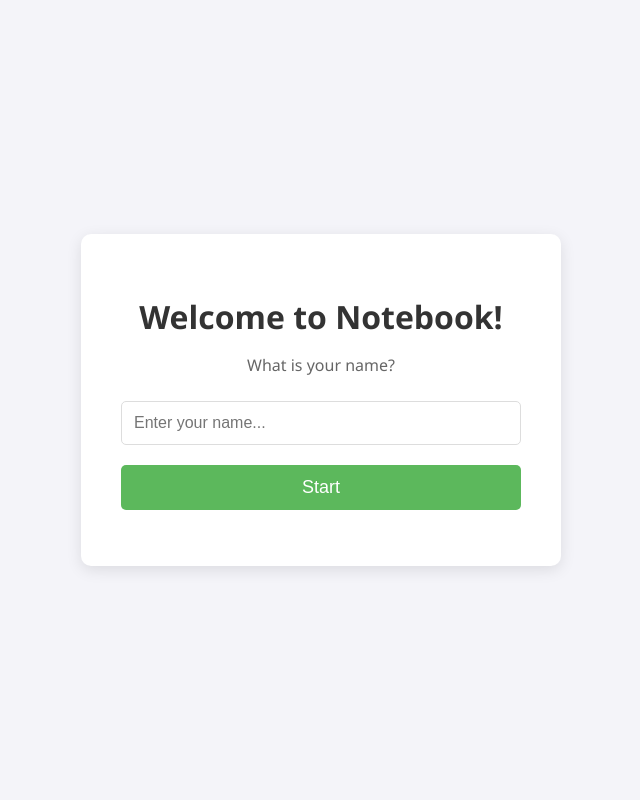
After one commit to jodamin/MYNOTE, a Flask app: page /welcome in a window 1280 px wide. The commit adds this page. Shown: the whole page, without its empty margins (319-959 px from the left). Run offline with Flask 3, Linux system fonts and the light colour scheme.

Commit message:
update v1.0.2

```diff
--- a/app.py
+++ b/app.py
@@ -1,7 +1,10 @@
-from flask import Flask, render_template, request, redirect
+from flask import Flask, render_template, request, redirect, session
 from flask_sqlalchemy import SQLAlchemy
+import os
+from datetime import timedelta
 
 app = Flask(__name__)
+app.secret_key = "this_is_secret"
 
 # --------FOR DATABASE--------
 # create address to save database
@@ -26,13 +29,36 @@ with app.app_context():
 # --------FOR HOME PAGE--------
 @app.route("/")
 def index():
+    # check if the name is already exist
+    if "name" not in session:
+        return redirect("/welcome")
+
     all_notes = Note.query.order_by(Note.id.desc()).all()
-    return render_template("index.html", name="", notes=all_notes)
+    return render_template("index.html", name=session["name"], notes=all_notes)
+
+
+# --------FOR WELCOME PAGE--------
+@app.route("/welcome", methods=["GET", "POST"])
+def welcome():
+    if request.method == "POST":
+        name = request.form.get("user_name")
+        if name:
+            session.permanent = True
+            app.permanent_session_lifetime = timedelta(
+                days=30
+            )  # save the name for 30 days
+            session["name"] = name  # save the name in the session
+            return redirect("/")
+    return render_template("welcome.html")
 
 
 # --------FOR ADDING NOTE--------
 @app.route("/add", methods=["POST"])
 def add_note():
+    # check if user enter their name yet
+    if "name" not in session:
+        return redirect("/welcome")
+
     content = request.form.get("content")
     if content:
         # create a new note object and save it to the database
@@ -47,6 +73,10 @@ def add_note():
 # --------FOR DELETING NOTE--------
 @app.route("/delete/<int:id>")
 def delete_note(id):
+    # check if user enter their name yet
+    if "name" not in session:
+        return redirect("/welcome")
+
     note_to_delete = Note.query.get_or_404(
         id
     )  # get the note by id or return 404 if not found
@@ -61,6 +91,10 @@ def delete_note(id):
 # --------FOR UPDATING NOTE--------
 @app.route("/update/<int:id>", methods=["GET", "POST"])
 def update_note(id):
+    # check if user enter their name yet
+    if "name" not in session:
+        return redirect("/welcome")
+
     note = Note.query.get_or_404(id)
     # if user change the note
     if request.method == "POST":
--- /dev/null
+++ b/templates/welcome.html
@@ -0,0 +1,78 @@
+<html lang="en">
+
+<head>
+    <meta charset="UTF-8">
+    <meta name="viewport" content="width=device-width, initial-scale=1.0">
+    <title>Welcome</title>
+    <style>
+        body {
+            font-family: 'Segoe UI', Tahoma, Geneva, Verdana, sans-serif;
+            background-color: #f4f4f9;
+            display: flex;
+            justify-content: center;
+            align-items: center;
+            height: 100vh;
+            margin: 0;
+        }
+
+        .welcome-container {
+            background: white;
+            padding: 40px;
+            border-radius: 10px;
+            box-shadow: 0 4px 15px rgba(0, 0, 0, 0.1);
+            text-align: center;
+            max-width: 400px;
+            width: 100%;
+        }
+
+        h1 {
+            color: #333;
+            margin-bottom: 10px;
+        }
+
+        p {
+            color: #666;
+            margin-bottom: 25px;
+        }
+
+        input[type="text"] {
+            width: 100%;
+            padding: 12px;
+            margin-bottom: 20px;
+            border: 1px solid #ddd;
+            border-radius: 5px;
+            box-sizing: border-box;
+            /* Giúp padding không làm tăng chiều rộng input */
+            font-size: 16px;
+        }
+
+        button {
+            width: 100%;
+            padding: 12px;
+            background-color: #5cb85c;
+            color: white;
+            border: none;
+            border-radius: 5px;
+            cursor: pointer;
+            font-size: 18px;
+            transition: background-color 0.2s;
+        }
+
+        button:hover {
+            background-color: #4cae4c;
+        }
+    </style>
+</head>
+
+<body>
+    <div class="welcome-container">
+        <h1>Welcome to Notebook!</h1>
+        <p>What is your name?</p>
+        <form action="/welcome" method="POST">
+            <input type="text" name="user_name" placeholder="Enter your name..." required>
+            <button type="submit">Start</button>
+        </form>
+    </div>
+</body>
+
+</html>
```
Also changed, not shown: templates/index.html (+16 -9 lines), CHANGELOG.md.
